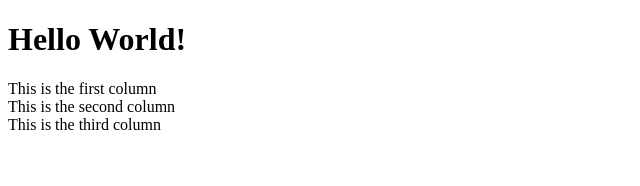
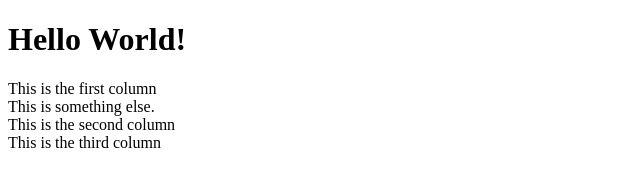
Before and after one commit to elabotL/coursera, a plain HTML site: page module2code/index.html in a window 1280 px wide. Shown: the whole page, without its empty margins (0-640 px from the left). Drawn offline with Linux system fonts and the light colour scheme.

Commit message:
small addition to page content.

```diff
--- a/module2code/index.html
+++ b/module2code/index.html
@@ -8,7 +8,11 @@
         <h1>Hello World!</h1>
 
         <section>This is the first column</section>
+        <div>
+            This is something else.
+        </div>
         <section>This is the second column</section>
         <section>This is the third column</section>
+
     </body>
 </html>
```
